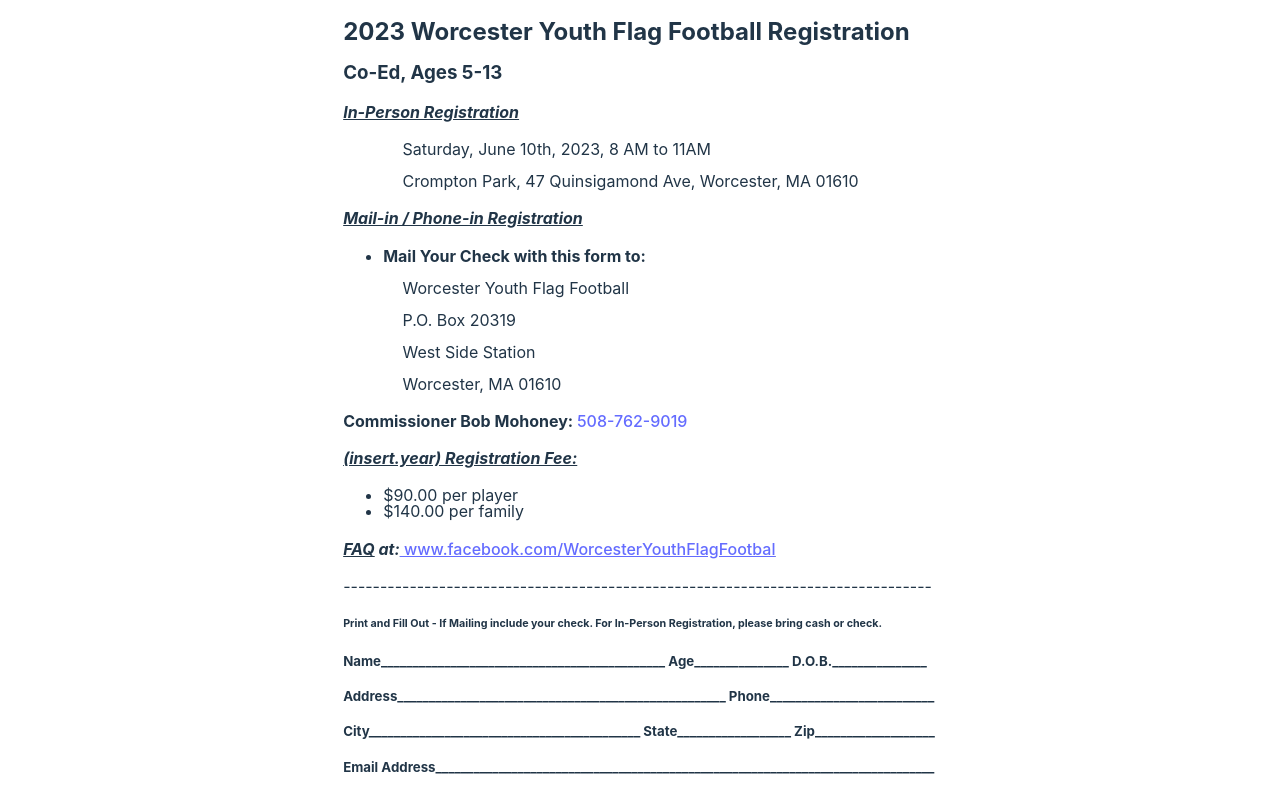
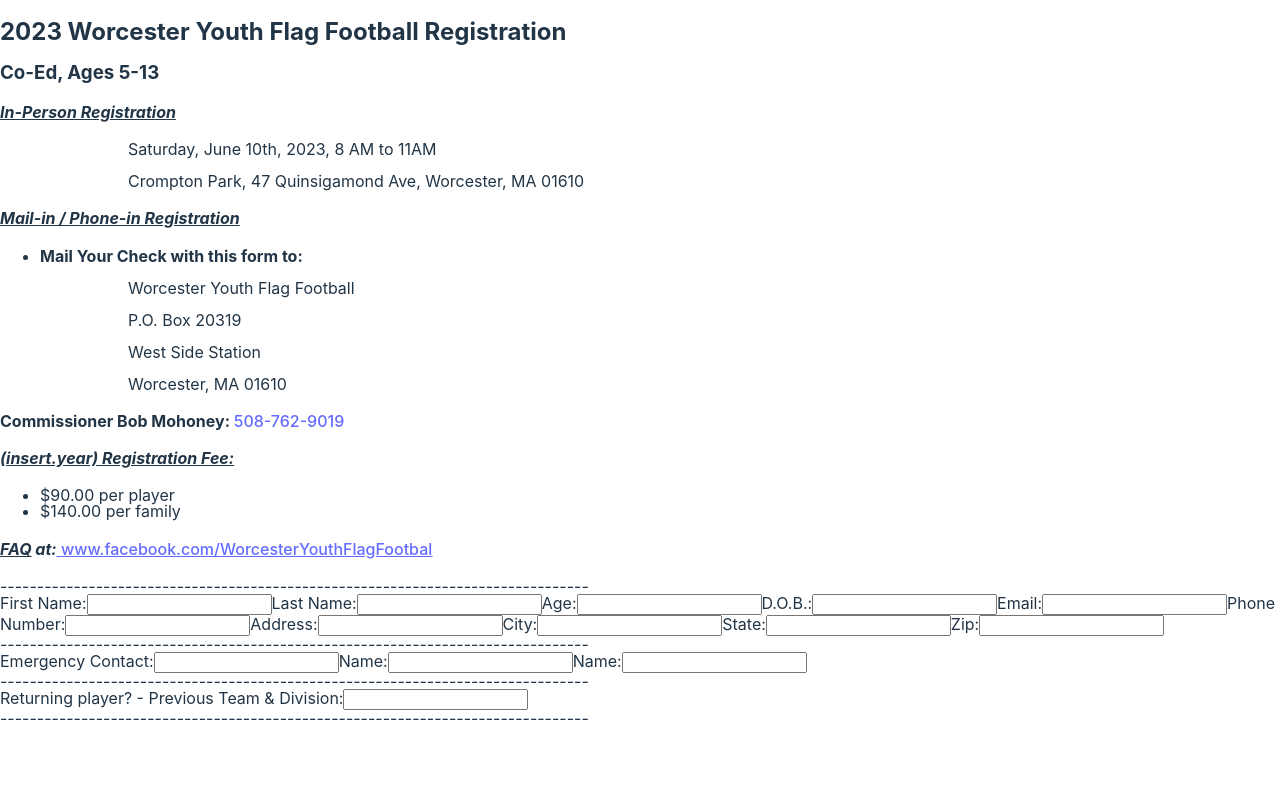
Before and after one commit to andersene2/WYFF-Reg, a React (Vite) app: page / in a window 1280 px wide. Shown: the top 795 px of the page. Built offline with nearby package versions, Linux system fonts and the light colour scheme.

Commit message:
New Form with Inputs

```diff
--- a/src/App.css
+++ b/src/App.css
@@ -1,6 +1,6 @@
 #root {
   max-width: 1280px;
-  margin: 0 auto;
+  margin: 1 auto;
   padding: 0;
   text-align: left;
 }
--- a/src/App.jsx
+++ b/src/App.jsx
@@ -33,18 +33,83 @@
 
     <h4><em><u>FAQ</u> at:</em><u><a href="https://www.facebook.com/WorcesterYouthFlagFootball/" target="_blank"> www.facebook.com/WorcesterYouthFlagFootbal</a></u></h4>
     <div>--------------------------------------------------------------------------------</div>
+    <div>
+    <form>
+      <label>
+        First Name:
+        <input type="text" name="firstName" />
+      </label>
 
-    <div>
-      <h6>Print and Fill Out - If Mailing include your check. For In-Person Registration, please bring cash or check.</h6>
-      <h5>Name_____________________________________________  Age_______________  D.O.B._______________</h5>
-      <h5>Address____________________________________________________  Phone__________________________</h5>
-      <h5>City___________________________________________  State__________________  Zip___________________</h5>
-      <h5>Email Address_______________________________________________________________________________</h5>
-      <h5>Emergency Contact: </h5>
-      <h5>Name_______________________________________________________  Phone__________________________</h5>
-      <h5>Name_______________________________________________________  Phone__________________________</h5>
-      <h5>Returning player? - Previous Team & Division______________________________________________</h5>
+      <label>
+        Last Name:
+        <input type="text" name="lastName" />
+      </label>
 
+      <label>
+        Age:
+        <input type="text" name="age"/>
+      </label>
+
+      <label>
+        D.O.B.:
+        <input type="text" name="d_o_b"/>
+      </label>
+
+      <label>
+        Email:
+        <input type="text" name="email" />
+      </label>
+
+      <label>
+        Phone Number:
+        <input text="text" name="phone_number" />
+      </label>
+
+      <label>
+        Address:
+        <input type="text" name="address"/>
+      </label>
+
+      <label>
+        City:
+        <input type="text" name="city" />
+      </label>
+
+      <label>
+        State:
+        <input type="text" name="state" />
+      </label>
+
+      <label>
+        Zip:
+        <input type="text" name="zip" />
+      </label>
+
+      <div>--------------------------------------------------------------------------------</div>
+
+      <label>
+        Emergency Contact:
+        <input type="text" name="e_contact" />
+      </label>
+
+      <label>
+        Name:
+        <input type="text" name="e_contact_1" />
+      </label>
+
+      <label>
+        Name:
+        <input type="text" name="e_contact_2" />
+      </label>
+
+      <div>--------------------------------------------------------------------------------</div>
+
+      <label>
+        Returning player? - Previous Team & Division:
+        <input type="text" name="return_player" />
+      </label>
+
+    </form>
     </div>
         <div>--------------------------------------------------------------------------------</div>
 
```
